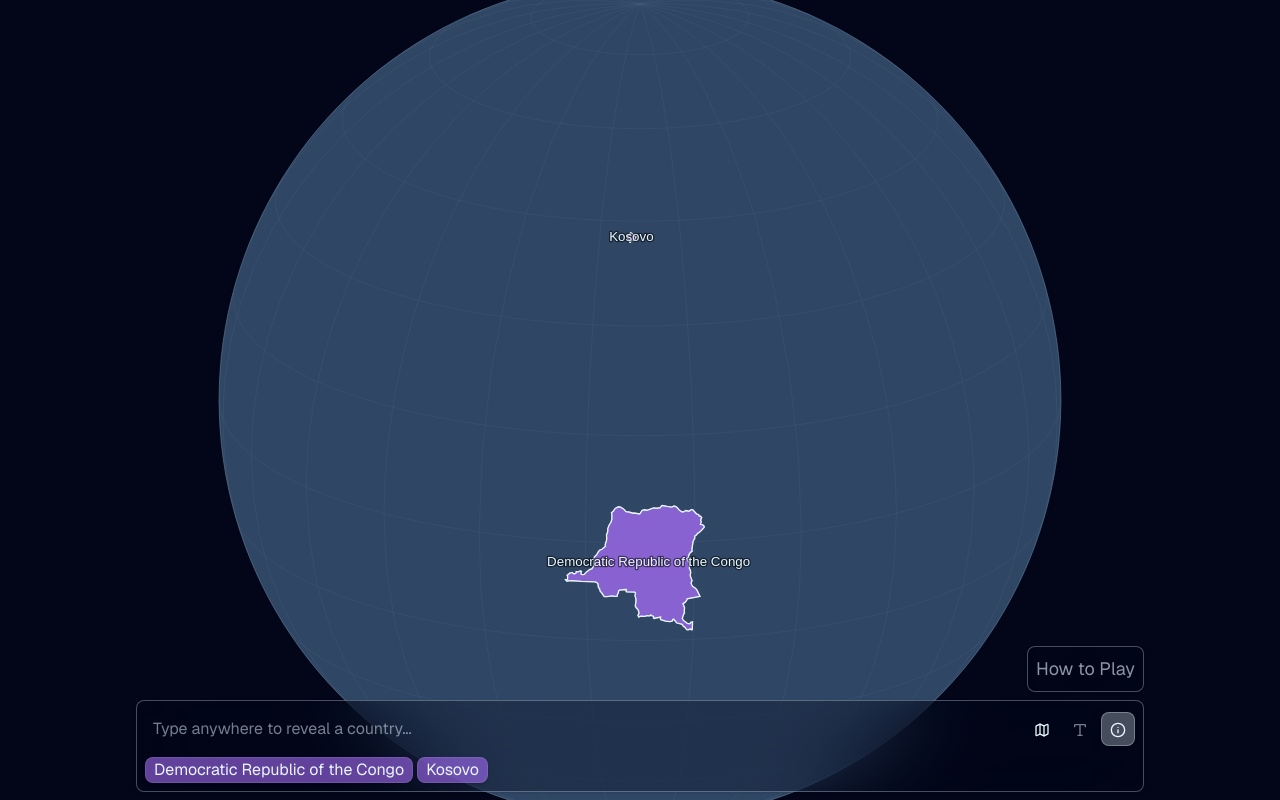
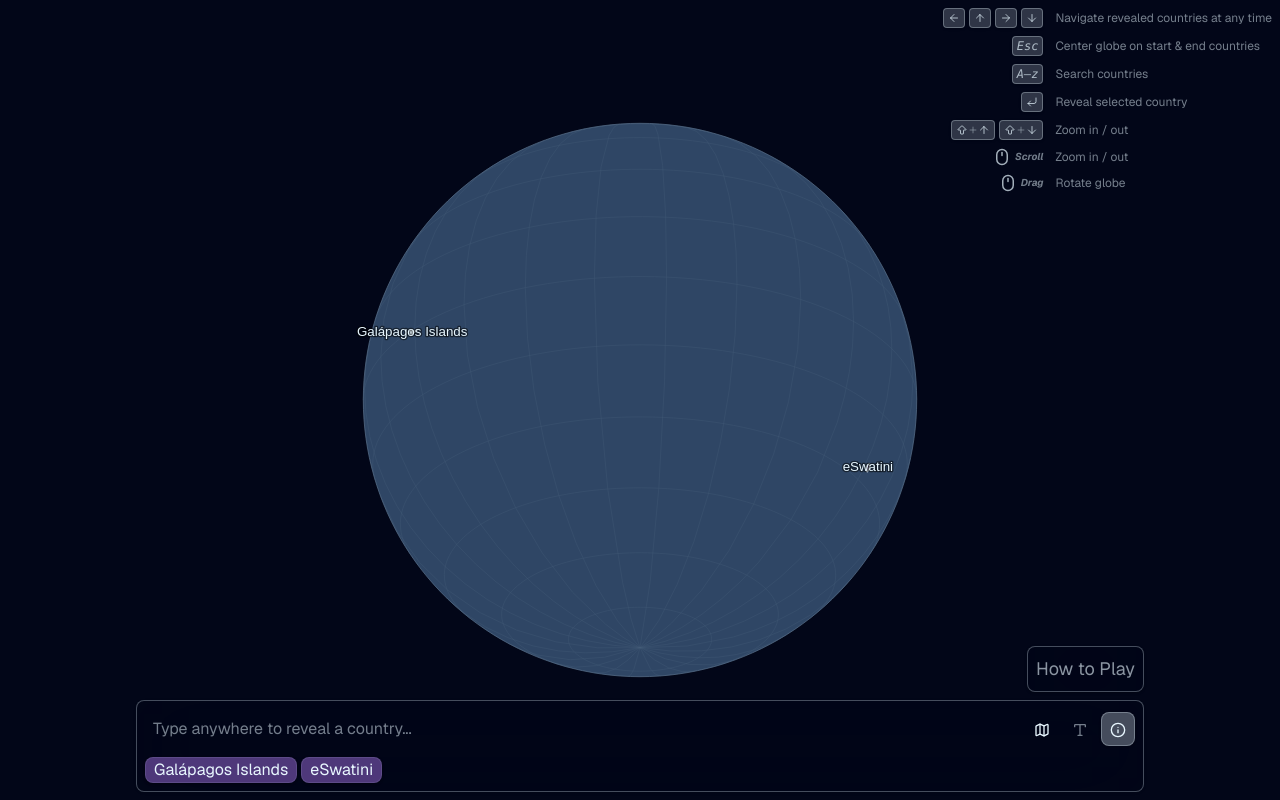
Before and after one commit to alexkatz/country-quest, a React (Vite) app: page / in a window 1280 px wide. Built offline with nearby package versions, Linux system fonts and the light colour scheme.

Commit message:
shortcuts guide, color palette adjustments, globe events pub/sub model

```diff
--- a/src/app/Landing.tsx
+++ b/src/app/Landing.tsx
@@ -3,20 +3,22 @@ import { Map } from '../map/Map';
 import { tw } from '../layout/tw';
 import { DebugInfo } from './DebugInfo';
 import { useEffect } from 'react';
-import { emitCenterCountries } from '../map/globeEvents';
+import { globeEvents } from '../map/globeEvents';
 import { useAtomValue } from 'jotai';
 import * as gameState from '../game/state';
+import { ShortcutGuide } from './ShortcutGuide';
 
 export const Landing = () => {
   const startCountry = useAtomValue(gameState.startCountryAtom);
   const endCountry = useAtomValue(gameState.endCountryAtom);
 
   useEffect(() => {
-    emitCenterCountries([startCountry, endCountry]);
+    globeEvents.emit('center', [startCountry, endCountry]);
   }, [endCountry, startCountry]);
 
   return (
     <div className='bg-background h-screen w-screen relative'>
+      <ShortcutGuide className='absolute top-2 right-2' />
       <DebugInfo />
       <Map />
       <NavBar className={tw('absolute bottom-0 left-0 right-0')} />
--- /dev/null
+++ b/src/app/ShortcutGuide.tsx
@@ -0,0 +1,104 @@
+import type { PropsWithChildren, ReactNode } from 'react';
+import {
+  ArrowBigUp,
+  ArrowDown,
+  ArrowLeft,
+  ArrowRight,
+  ArrowUp,
+  CornerDownLeft,
+  Mouse,
+  Plus,
+} from 'lucide-react';
+import { tw } from '../layout/tw';
+
+const Key = (props: PropsWithChildren<{ className?: string }>) => (
+  <div
+    className={tw(
+      'inline-flex items-center justify-center h-5 min-w-5 p-1',
+      'rounded border border-text/30 bg-text/20 shadow-sm',
+      'text-xs font-mono leading-none text-text/70',
+      props.className,
+    )}
+  >
+    {props.children}
+  </div>
+);
+
+const MouseAction = (props: { label: string }) => (
+  <span className='inline-flex items-center gap-1 text-xs text-text/70'>
+    <Mouse className='text-lg' />
+    <span className='opacity-70 font-bold italic text-[10px]'>
+      {props.label}
+    </span>
+  </span>
+);
+
+const Row = (props: { children: ReactNode; description: string }) => (
+  <>
+    <div className='flex items-center gap-1 justify-end'>{props.children}</div>
+    <span className='text-xs text-text/50 self-center'>
+      {props.description}
+    </span>
+  </>
+);
+
+export const ShortcutGuide = (props: { className?: string }) => {
+  return (
+    <div
+      className={tw(
+        'grid grid-cols-[auto_1fr] gap-x-3 gap-y-2 rounded-lg',
+        props.className,
+      )}
+    >
+      <Row description='Navigate revealed countries at any time'>
+        <Key>
+          <ArrowLeft />
+        </Key>
+        <Key>
+          <ArrowUp />
+        </Key>
+        <Key>
+          <ArrowRight />
+        </Key>
+        <Key>
+          <ArrowDown />
+        </Key>
+      </Row>
+
+      <Row description='Center globe on start & end countries'>
+        <Key className='italic'>Esc</Key>
+      </Row>
+
+      <Row description='Search countries'>
+        <Key className='italic'>A–z</Key>
+      </Row>
+
+      <Row description='Reveal selected country'>
+        <Key>
+          <CornerDownLeft />
+        </Key>
+      </Row>
+
+      <Row description='Zoom in / out'>
+        <Key>
+          <ArrowBigUp />
+          <Plus className='opacity-60 text-[10px]' />
+          <ArrowUp />
+        </Key>
+        <Key>
+          <ArrowBigUp />
+          <Plus className='opacity-60 text-[10px]' />
+          <ArrowDown />
+        </Key>
+      </Row>
+
+      <Row description='Zoom in / out'>
+        <MouseAction label='Scroll' />
+      </Row>
+
+      <Row description='Rotate globe'>
+        <MouseAction label='Drag' />
+      </Row>
+    </div>
+  );
+};
--- a/src/app/createCountryPillEvents.ts
+++ b/src/app/createCountryPillEvents.ts
@@ -1,8 +1,8 @@
 import type { Country } from '../map/countries';
-import { emitCenterCountries } from '../map/globeEvents';
+import { globeEvents } from '../map/globeEvents';
 
 export const createCountryPillEvents = (country: Country) => ({
-  onMouseEnter: () => emitCenterCountries([country]),
-  onFocus: () => emitCenterCountries([country]),
-  onClick: () => emitCenterCountries([country]),
+  onMouseEnter: () => globeEvents.emit('center', [country]),
+  onFocus: () => globeEvents.emit('center', [country]),
+  onClick: () => globeEvents.emit('center', [country]),
 });
--- a/src/app/useOnKeyDown.ts
+++ b/src/app/useOnKeyDown.ts
@@ -1,5 +1,6 @@
 import { useEffect, useEffectEvent } from 'react';
-import { emitCenterCountries } from '../map/globeEvents';
+import { globeEvents } from '../map/globeEvents';
+import { KEYBOARD_ZOOM_STEP } from '../map/state';
 import { useStore } from 'jotai';
 import * as gameState from '../game/state';
 
@@ -48,16 +49,29 @@ export const useOnKeyDown = (props: {
       return;
     }
 
+    if ((e.key === 'ArrowUp' || e.key === 'ArrowDown') && e.shiftKey) {
+      e.preventDefault();
+      globeEvents.emit(
+        'scale',
+        e.key === 'ArrowUp' ? KEYBOARD_ZOOM_STEP : -KEYBOARD_ZOOM_STEP,
+      );
+      return;
+    }
+
     if (e.key === 'ArrowUp' || e.key === 'ArrowDown') {
       const rows = Array.from(
-        props.navRef.current?.querySelectorAll<HTMLElement>('[data-pill-row]') ?? [],
+        props.navRef.current?.querySelectorAll<HTMLElement>(
+          '[data-pill-row]',
+        ) ?? [],
       );
       if (rows.length === 0) return;
       e.preventDefault();
       const focused = document.activeElement as HTMLElement;
       if (!focused?.hasAttribute('data-country-pill')) {
         const edgeRow = rows[e.key === 'ArrowDown' ? 0 : rows.length - 1];
-        const edgePills = Array.from(edgeRow.querySelectorAll<HTMLElement>('[data-country-pill]'));
+        const edgePills = Array.from(
+          edgeRow.querySelectorAll<HTMLElement>('[data-country-pill]'),
+        );
         edgePills[e.key === 'ArrowDown' ? 0 : edgePills.length - 1]?.focus();
         return;
       }
@@ -76,7 +90,7 @@ export const useOnKeyDown = (props: {
     }
 
     if (e.key === 'Escape') {
-      emitCenterCountries([startCountry, endCountry]);
+      globeEvents.emit('center', [startCountry, endCountry]);
       if (document.activeElement?.hasAttribute('data-country-pill')) {
         (document.activeElement as HTMLElement).blur();
       }
--- a/src/game/state.ts
+++ b/src/game/state.ts
@@ -6,7 +6,7 @@ import type { Country } from '../map/countries';
 import { getNeighbors } from './getNeighbors';
 
 const INITIAL_MIN_PATH_SIZE = 5;
-const INITIAL_MAX_PATH_SIZE = 10;
+const INITIAL_MAX_PATH_SIZE = 23;
 
 const INITIAL_PATH = getRandomPath({
   length:
--- a/src/index.css
+++ b/src/index.css
@@ -24,9 +24,9 @@
   --color-background: oklch(0.129 0.042 264.7); /* gray-950 */
   --color-text: oklch(0.968 0.02 230); /* blue-tinted gray-100 */
   --color-surface: oklch(0.39 0.06 256.27);
-  --color-connected: oklch(0.78 0.17 75); /* amber */
-  --color-terminal: oklch(0.65 0.2 300); /* violet */
-  --color-optimal: oklch(0.635 0.105 204.18); /* cyan */
+  --color-connected: oklch(0.60 0.12 65); /* muted amber */
+  --color-terminal: oklch(0.56 0.15 300); /* violet */
+  --color-optimal: oklch(0.57 0.13 180); /* teal */
 }
 
 @theme inline {
--- a/src/map/Map.tsx
+++ b/src/map/Map.tsx
@@ -7,7 +7,7 @@ import {
 } from './state';
 import { useMapGestures } from './useMapGestures';
 import { useDrawMap } from './useDrawMap';
-import { useOnCenterCountries } from './useOnCenterCountries';
+import { useOnGlobeEvents } from './useOnGlobeEvents';
 import { useOnRevealCountry } from './useOnRevealCountry';
 import { useAtomValue } from 'jotai';
 import { connectedRevealedCountriesAtom } from '../game/state';
@@ -23,7 +23,7 @@ export const Map = () => {
   };
 
   useDrawMap(mapInfo);
-  useOnCenterCountries(mapInfo);
+  useOnGlobeEvents(mapInfo);
   useOnRevealCountry();
 
   useAtomValue(connectedRevealedCountriesAtom);
--- a/src/map/globeEvents.ts
+++ b/src/map/globeEvents.ts
@@ -1,16 +1,45 @@
 import type { Country } from './countries';
 
 export type CenterCountriesHandler = (countries: Country[]) => void;
+export type ScaleHandler = (scale: number) => void;
 
+const scaleHandlers = new Set<ScaleHandler>();
 const centerHandlers = new Set<CenterCountriesHandler>();
 
-export const onCenterCountries = (handler: CenterCountriesHandler) => {
-  centerHandlers.add(handler);
-  return () => {
-    centerHandlers.delete(handler);
-  };
+export const globeEvents = {
+  sub<TEvent extends 'center' | 'scale'>(
+    event: TEvent,
+    handler: TEvent extends 'center' ? CenterCountriesHandler : ScaleHandler,
+  ) {
+    if (event === 'center') {
+      centerHandlers.add(handler as CenterCountriesHandler);
+    }
+
+    if (event === 'scale') {
+      scaleHandlers.add(handler as ScaleHandler);
+    }
+
+    return () => {
+      if (event === 'center') {
+        centerHandlers.delete(handler as CenterCountriesHandler);
+      }
+
+      if (event === 'scale') {
+        scaleHandlers.delete(handler as ScaleHandler);
+      }
+    };
+  },
+
+  emit<TEvent extends 'center' | 'scale'>(
+    event: TEvent,
+    payload: TEvent extends 'center' ? Country[] : number,
+  ) {
+    if (event === 'center') {
+      centerHandlers.forEach(handle => handle(payload as Country[]));
+    }
+
+    if (event === 'scale') {
+      scaleHandlers.forEach(handle => handle(payload as number));
+    }
+  },
 };
-
-export const emitCenterCountries = (countries: Country[]) => {
-  centerHandlers.forEach(h => h(countries));
-};
--- a/src/map/state.ts
+++ b/src/map/state.ts
@@ -14,6 +14,7 @@ export const DEFAULT_SCALE = 250;
 export const MAX_SCALE = 1700;
 export const ROTATION_SENSITIVITY = 0.15;
 export const ZOOM_SENSITIVITY = 100;
+export const KEYBOARD_ZOOM_STEP = 200;
 
 export const ROTATION_SPRING_CONFIG = {
   tension: 280,
--- a/src/map/useOnCenterCountries.ts
+++ b/src/map/useOnGlobeEvents.ts
@@ -1,7 +1,7 @@
 import { geoBounds } from 'd3-geo';
 import { useEffectEvent, useEffect } from 'react';
 import * as mapState from './state';
-import { type CenterCountriesHandler, onCenterCountries } from './globeEvents';
+import { type CenterCountriesHandler, globeEvents } from './globeEvents';
 import type { SpringValue } from '@react-spring/web';
 import { useStore } from 'jotai';
 
@@ -11,7 +11,7 @@ type Props = {
   scale: SpringValue<number>;
 };
 
-export const useOnCenterCountries = ({ rotX, rotY, scale }: Props) => {
+export const useOnGlobeEvents = ({ rotX, rotY, scale }: Props) => {
   const store = useStore();
 
   const centerCountries = useEffectEvent((countries => {
@@ -75,5 +75,15 @@ export const useOnCenterCountries = ({ rotX, rotY, scale }: Props) => {
     store.set(mapState.lastCenteredCountriesAtom, countries);
   }) satisfies CenterCountriesHandler);
 
-  useEffect(() => onCenterCountries(centerCountries), []);
+  const zoomStep = useEffectEvent((delta: number) => {
+    scale.start(
+      Math.max(
+        mapState.MIN_SCALE,
+        Math.min(mapState.MAX_SCALE, scale.get() + delta),
+      ),
+    );
+  });
+
+  useEffect(() => globeEvents.sub('center', centerCountries), []);
+  useEffect(() => globeEvents.sub('scale', zoomStep), []);
 };
--- a/src/map/useOnRevealCountry.ts
+++ b/src/map/useOnRevealCountry.ts
@@ -1,7 +1,7 @@
 import { useStore } from 'jotai';
 import { useEffect } from 'react';
 import { revealedCountriesAtom } from '../game/state';
-import { emitCenterCountries } from './globeEvents';
+import { globeEvents } from './globeEvents';
 
 export const useOnRevealCountry = () => {
   const store = useStore();
@@ -11,7 +11,7 @@ export const useOnRevealCountry = () => {
       const revealedCountries = store.get(revealedCountriesAtom);
       const lastRevealedCountry =
         revealedCountries[revealedCountries.length - 1];
-      emitCenterCountries([lastRevealedCountry]);
+      globeEvents.emit('center', [lastRevealedCountry]);
     });
   }, [store]);
 };
```
Also changed, not shown: 1 other file (tests, documents, lock files or other folders).
